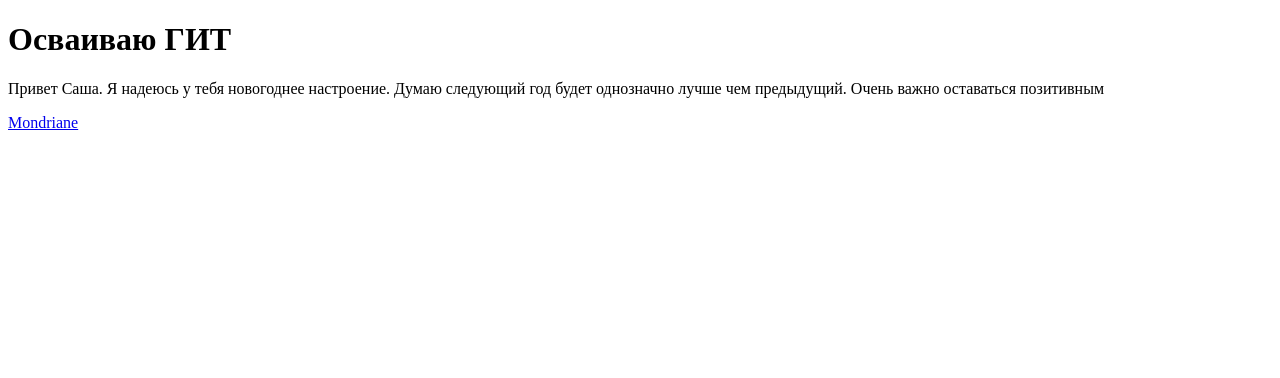
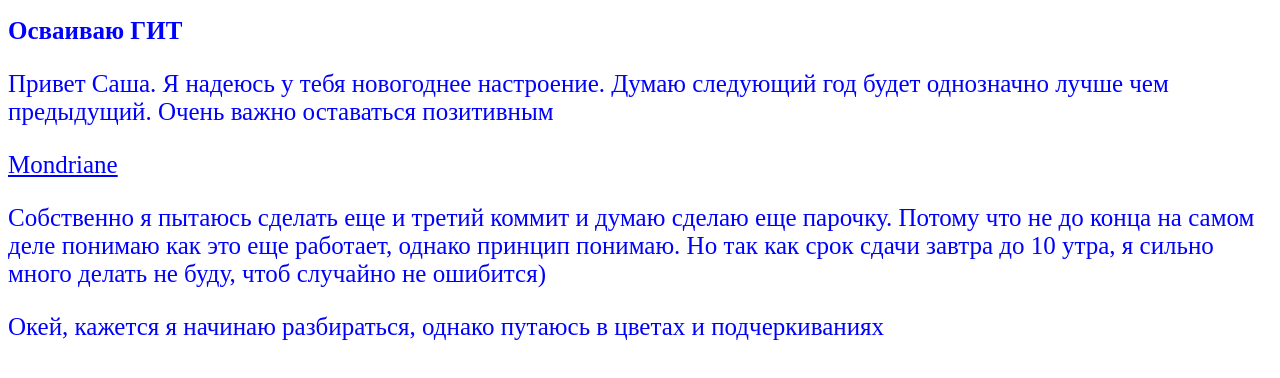
Before and after one commit to AlexTillman/DZ3, a plain HTML site: page index.html in a window 1280 px wide. Drawn offline with Linux system fonts and the light colour scheme.

Commit message:
add new p in index.html

```diff
--- a/index.html
+++ b/index.html
@@ -5,12 +5,18 @@
     <meta http-equiv="X-UA-Compatible" content="IE=edge">
     <meta name="viewport" content="width=device-width, initial-scale=1.0">
     <title>Document</title>
+    <link rel="stylesheet" href="styles/main.css">
 </head>
 <body>
 
     <h1>Осваиваю ГИТ</h1>
         <p>Привет Саша. Я надеюсь у тебя новогоднее настроение. Думаю следующий год будет однозначно лучше чем предыдущий. Очень важно оставаться позитивным</p>
-        <a href="pages/Mondriane.html">Mondriane</a>
+        <p>
+            <a href="pages/Mondriane.html">Mondriane</a>
+        </p>
+        <p>Собственно я пытаюсь сделать еще и третий коммит и думаю сделаю еще парочку. Потому что не до конца на самом деле понимаю как это еще работает, однако принцип понимаю. Но так как срок сдачи завтра до 10 утра, я сильно много делать не буду, чтоб случайно не ошибится)</p>
+
+        <p>Окей, кажется я начинаю разбираться, однако путаюсь в цветах и подчеркиваниях</p>
 
 </body>
 </html>
--- /dev/null
+++ b/styles/main.css
@@ -0,0 +1,4 @@
+*{    font-size: 25px;
+    color:blue
+
+}
```
